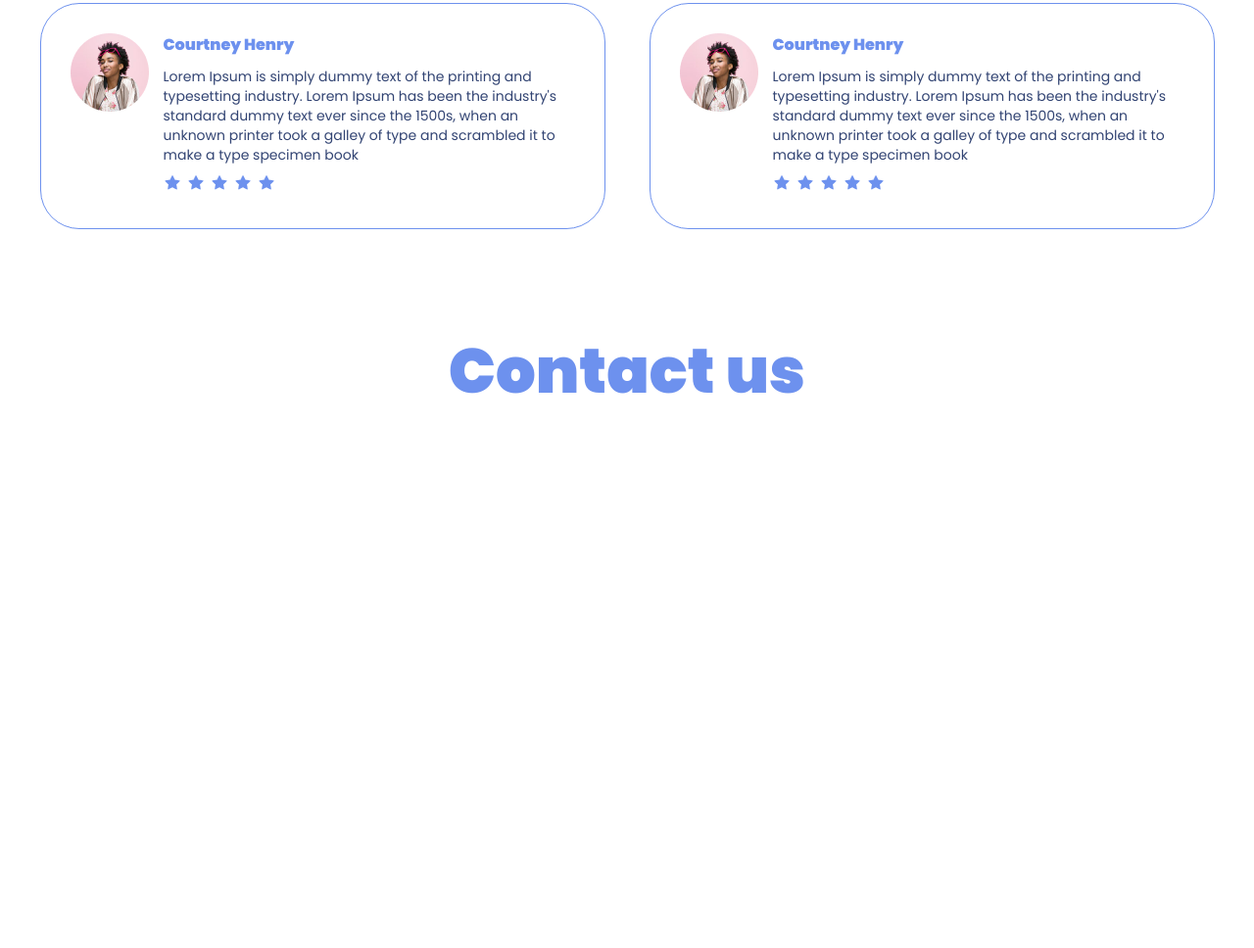
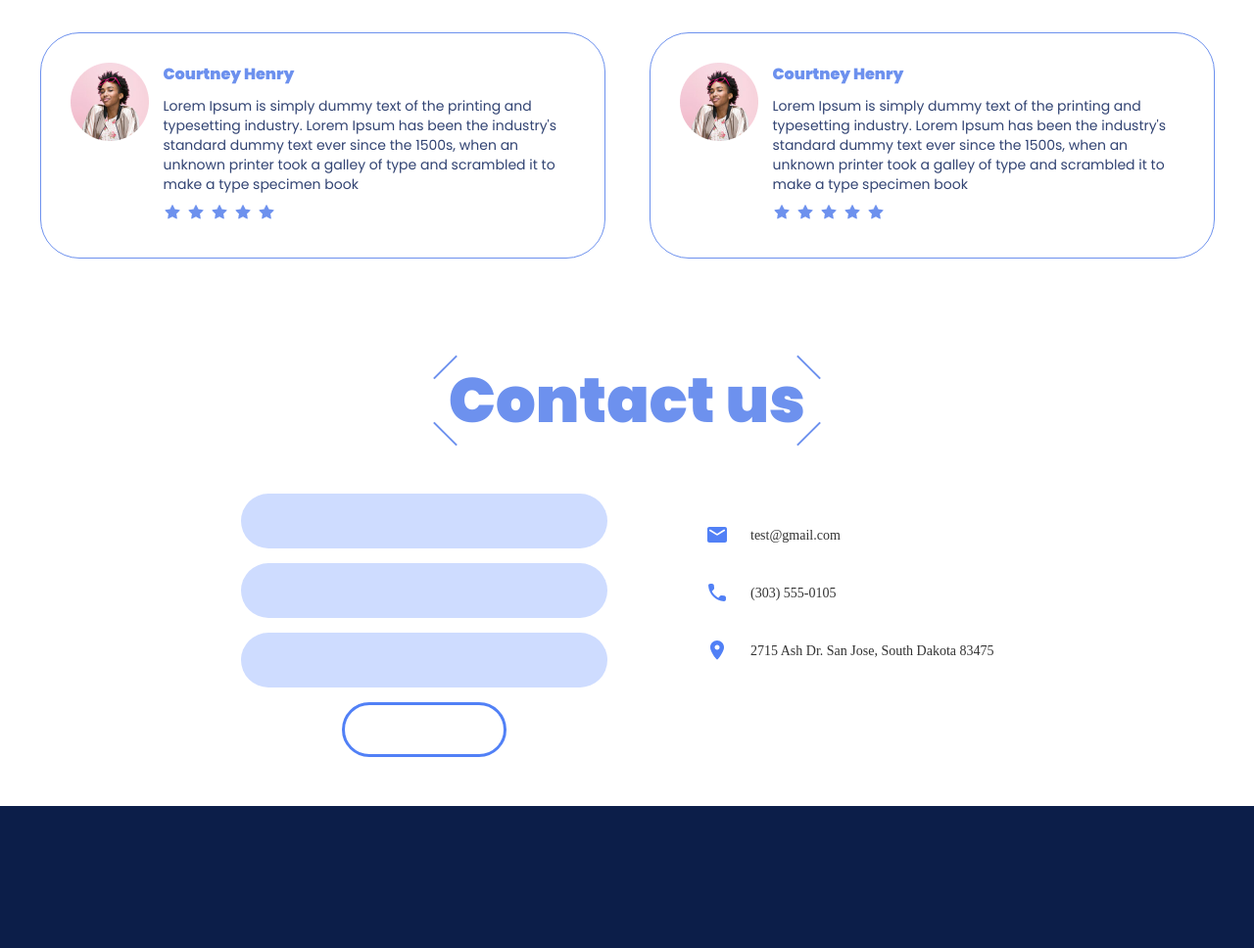
Before and after one commit to klibikis/03-landing-page-2, a website built with webpack: page src/index.html in a window 1280 px wide. Shown: the part 3140-4108 px from the top of the page at 98% size. Before the commit the page ends 3614 px from the top, so only its background shows below. Built offline with nearby package versions, Linux system fonts and the light colour scheme; files whose address does not match are found by name.

Commit message:
"finished landing page"

```diff
--- a/src/index.html
+++ b/src/index.html
@@ -53,7 +53,13 @@
     </section>
     <section class = "section3">
         <div class = "container">
-            <h2 class = "text_blue mt-90 mb-30">Services</h2>
+            <div class = "corner_container mt-90 mb-30">
+                <div class = "corner_tl"></div>
+                <div class = "corner_tr"></div>
+                <div class = "corner_bl"></div>
+                <div class = "corner_br"></div>
+                <h2 class = "text_blue">Services</h2>
+            </div>
             <div class = "container_cards">
                 <div class = "services_card">
                     <div>
@@ -84,7 +90,13 @@
     </section>
     <section>
         <div class = "container">
-            <h2 class = "text_blue mt-90 mb-30">Testymonials</h2>
+            <div class = "corner_container mt-90 mb-60">
+                <div class = "corner_tl"></div>
+                <div class = "corner_tr"></div>
+                <div class = "corner_bl"></div>
+                <div class = "corner_br"></div>
+                <h2 class = "text_blue">Testymonials</h2>
+            </div>
             <div class = "container gap-45">
                 <div class = testymonials_card_container>
                     <div class = "testymonials_card">
@@ -123,8 +135,42 @@
                     </div>
                 </div>
             </div>
-            <h2 class = "text_blue mt-100 mb-50">Contact us</h2>
         </div>
+    </section>
+    <section>
+        <div class = "container">
+            <div class = "corner_container mt-100 mb-50">
+                <div class = "corner_tl"></div>
+                <div class = "corner_tr"></div>
+                <div class = "corner_bl"></div>
+                <div class = "corner_br"></div>
+                <h2 class = "text_blue">Contact us</h2>
+            </div>
+            <div class = "container_contact_us mb-50">
+                <div class = "container_contact_us_divider gap-15 center">
+                    <div class = "contact_us_field"></div>
+                    <div class = "contact_us_field"></div>
+                    <div class = "contact_us_field"></div>
+                    <div class = "contact_us_button"></div>
+                </div>
+                <div class = "container_contact_us_divider gap-35">
+                    <div class = "contact_us_form_field mt-30">
+                        <img src = "assets/images/p5_icon_mail.svg" alt = "mail">
+                        <p class = "text_contact_us">test@gmail.com</p>
+                    </div>
+                    <div class = "contact_us_form_field">
+                        <img src = "assets/images/p5_icon_call.svg" alt = "call">
+                        <p class = "text_contact_us">(303) 555-0105</p>
+                    </div>
+                    <div class = "contact_us_form_field">
+                        <img src = "assets/images/p5_icon_location.svg" alt = "location">
+                        <p class = "text_contact_us">2715 Ash Dr. San Jose, South Dakota 83475</p>
+                    </div>
+                </div>
+            </div>
+        </div>
+    </section>
+    <section class = "background_dark_blue footer_section_size">
     </section>
 
     <script src="/scripts.js"></script>
--- a/src/styles.scss
+++ b/src/styles.scss
@@ -71,6 +71,14 @@ font-weight: 250;
 .text_darkblue{
   color: #324473;
 }
+.text_contact_us{
+  font-family: 'TT Hoves';
+  font-style: normal;
+  font-weight: 500;
+  font-size: 14px;
+  line-height: 17px;
+  color: #333333;
+}
 .card_text_margin{
   margin: 0 30px;
 }
@@ -110,11 +118,20 @@ p.button{
 .mb-50{
   margin-bottom: 50px;
 }
+.mb-60{
+  margin-bottom: 60px;
+}
 .mb-70{
   margin-bottom: 70px;
 }
 .mb-125{
   margin-bottom: 125px;
+}
+.gap-15{
+  gap: 15px;
+}
+.gap-35{
+  gap: 35px;
 }
 .gap-45{
   gap: 45px;
@@ -247,3 +264,86 @@ p.button{
   flex-direction: column;
   gap: 10px;
 }
+
+
+// TEXT HEADING CORNERS
+.corner_container{
+  position: relative;
+}
+.corner_tl{
+  width: 33px;
+  height: 0px;
+  border: 0.5px solid #6D91EE;
+  position: absolute;
+  top: 10px;
+  left: -20px;
+  transform: rotate(-45deg);
+}
+.corner_tr{
+  width: 33px;
+  height: 0px;
+  border: 0.5px solid #6D91EE;
+  position: absolute;
+  top: 10px;
+  right: -20px;
+  transform: rotate(45deg);
+}
+.corner_bl{
+  width: 33px;
+  height: 0px;
+  border: 0.5px solid #6D91EE;
+  position: absolute;
+  bottom: 10px;
+  left: -20px;
+  transform: rotate(45deg);
+}
+.corner_br{
+  width: 33px;
+  height: 0px;
+  border: 0.5px solid #6D91EE;
+  position: absolute;
+  bottom: 10px;
+  right: -20px;
+  transform: rotate(-45deg);
+}
+
+// PAGE CONTACT US
+
+.container_contact_us{
+  width: 788px;
+  display: flex;
+  gap: 100px;
+}
+.container_contact_us_divider{
+  display: flex;
+  flex-direction: column;
+}
+.contact_us_field{
+  width: 374px;
+  height: 56px;
+  background: #CEDCFF;
+  border-radius: 61px;
+}
+.contact_us_button{
+  width: 168px;
+  height: 56px;
+  border: 3px solid #5180F6;
+  border-radius: 61px;
+}
+.contact_us_form_field{
+  display: flex;
+  gap: 22px;
+  align-items: center;
+}
+// centered 1st contact us divider container
+.center{
+  align-items: center;
+}
+
+// FOOTER BLUE BACKGROUND
+.background_dark_blue{
+  background: #0C1E49;
+}
+.footer_section_size{
+  height: 145px;
+}
```
Also changed, not shown: src/assets/images/p5_icon_call.svg (added), src/assets/images/p5_icon_location.svg (added), src/assets/images/p5_icon_mail.svg (added), 1 other file.
